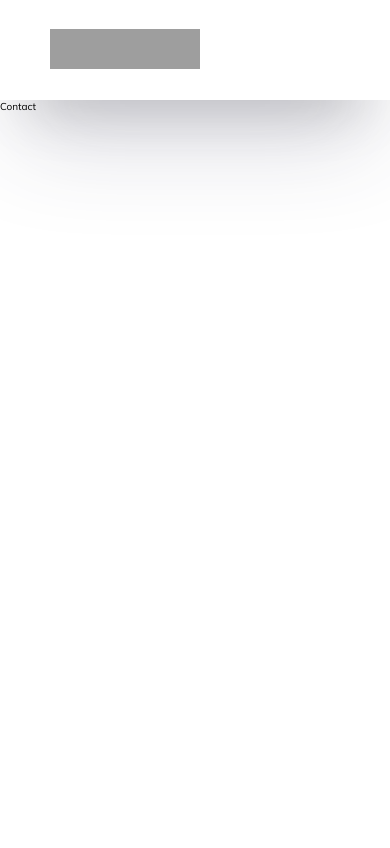
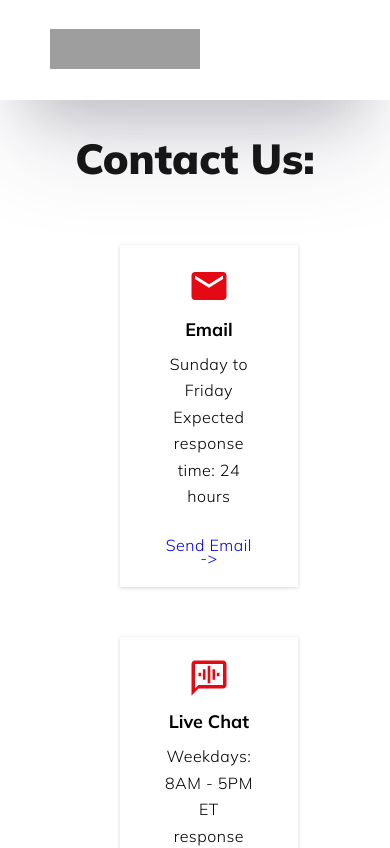
Before and after one commit to naushadraien/Nextjs-Netflix, a Next.js app: page /contact in a window 390 px wide. Shown: the top 848 px of the page. Built offline with nearby package versions, Linux system fonts and the light colour scheme; grey boxes are pictures that could not be loaded.

Commit message:
mongoDB connection code is added

```diff
--- a/package.json
+++ b/package.json
@@ -11,8 +11,11 @@
   "dependencies": {
     "eslint": "8.39.0",
     "eslint-config-next": "13.3.2",
+    "mongodb": "^5.3.0",
+    "mongoose": "^7.1.0",
     "next": "13.3.2",
     "react": "18.2.0",
-    "react-dom": "18.2.0"
+    "react-dom": "18.2.0",
+    "react-icons": "^4.8.0"
   }
 }
--- /dev/null
+++ b/src/app/components/ContactCard.jsx
@@ -0,0 +1,49 @@
+import styles from '@/app/styles/contact.module.css'
+import Link from 'next/link';
+import { MdEmail,MdVoiceChat,MdForum } from "react-icons/md";
+
+const ContactCard = () => {
+  return (
+    <div>
+        <div className={styles.container}>
+            <div className={styles.grid}>
+                <div className={styles.grid_card}>
+                    {/* i tag is used for adding the icon */}
+                    <i >
+                        <MdEmail/> {/* MdEmail is the icon for the email */}
+                    </i>
+                    <h2>Email</h2>
+                    <p>Sunday to Friday Expected</p>
+                    <p className={styles.last_para}>response time: 24 hours</p>
+                    <Link href='mailto:naushadraien5@gmail.com'>Send Email <span>-&gt;</span></Link>
+                </div>
+
+                <div className={styles.grid_card}>
+                    {/* i tag is used for adding the icon */}
+                    <i >
+                        <MdVoiceChat/> {/* MdVoiceChat is the icon for the email */}
+                    </i>
+                    <h2>Live Chat</h2>
+                    <p>Weekdays: 8AM - 5PM ET</p> {/* ET is the Eastern Time */}
+                    <p className={styles.last_para}>response time: 24 hours</p>
+                    <Link href='/'>Chat Now <span>-&gt;</span></Link>
+                </div>
+
+                <div className={styles.grid_card}>
+                    {/* i tag is used for adding the icon */}
+                    <i >
+                        <MdForum/> {/* MdForum is the icon for the email */}
+                    </i>
+                    <h2>Community Forum</h2>
+                    <p>Sunday to Friday Expected</p>
+                    <p className={styles.last_para}>response time: 24 hours</p>
+                    <Link href='/' target='_blank'>Ask the Community <span>-&gt;</span></Link>
+                </div>
+
+            </div>
+        </div>
+    </div>
+  )
+}
+
+export default ContactCard
--- /dev/null
+++ b/src/app/components/ContactForm.jsx
@@ -0,0 +1,100 @@
+"use client"; //because useState works only in client side and client component is used when we have to use react hooks and handling events where as server component is used when dealing with API calls and fetching data from database
+import styles from "@/app/styles/contact.module.css";
+import { Mulish } from "next/font/google";
+import { useState } from "react";
+
+const mulish = Mulish({
+  weight: ["300", "400", "500", "600", "700", "800", "900"],
+  subsets: ["latin"],
+  display: "swap",
+});
+
+const ContactForm = () => {
+  const [user, setUser] = useState({});
+
+  const getUsers = (e) => {
+    setUser({ ...user, [e.target.name]: e.target.value }); //this is for targetting the name component of the form that is assigned as value
+    console.log(user);
+  };
+
+  const handleSubmit = (e) => {
+    e.preventDefault();
+    console.log(user);
+  };
+
+  return (
+    <form className={styles.contact_form} onSubmit={handleSubmit}>
+      <div className={styles.input_field}>
+        <label htmlFor="username" className={styles.label}>
+          {" "}
+          Enter Your Name:
+        </label>
+        <input
+          type="text"
+          name="username"
+          id="username"
+          placeholder="Enter Your Name"
+          className={mulish.className}
+          onChange={getUsers}
+          required
+          autoComplete="off"
+        />
+      </div>
+
+      <div className={styles.input_field}>
+        <label htmlFor="phone" className={styles.label}>
+          {" "}
+          Enter Your Phone:
+        </label>
+        <input
+          type="tel"
+          name="phone"
+          id="phone"
+          placeholder="Enter Your Phone"
+          className={mulish.className}
+          onChange={getUsers}
+          required
+        />
+      </div>
+
+      <div className={styles.input_field}>
+        <label htmlFor="email" className={styles.label}>
+          {" "}
+          Enter Your Email:
+        </label>
+        <input
+          type="email"
+          name="email"
+          id="email"
+          placeholder="Enter Your Email"
+          className={mulish.className}
+          onChange={getUsers}
+          required
+        />
+      </div>
+
+      <div className={styles.input_field}>
+        <label htmlFor="message" className={styles.label}>
+          {" "}
+          Your Message:
+        </label>
+        <textarea
+          name="message"
+          id="message"
+          placeholder="Enter Your Message"
+          className={mulish.className}
+          rows={5}
+          onChange={getUsers}
+          required
+        />
+      </div>
+      <div>
+        <button type="submit" className={mulish.className}>
+          Message Me
+        </button>
+      </div>
+    </form>
+  );
+};
+
+export default ContactForm;
--- a/src/app/contact/page.jsx
+++ b/src/app/contact/page.jsx
@@ -1,8 +1,36 @@
+import ContactCard from "../components/ContactCard";
+import styles from "@/app/styles/contact.module.css";
+import ContactForm from "../components/ContactForm";
 
 const Contact = () => {
   return (
-    <div>Contact</div>
-  )
-}
+    <>
+      <div className={styles.container}>
+        <h1>Contact Us:</h1>
+
+        <ContactCard />
+
+        <section className={styles.contact_section}>
+          <h2>
+            We&apos;d love to hear <span>from you</span>
+          </h2>
+          <ContactForm />
+        </section>
+
+        {/* This iframe is for map which was taken from google map */}
+        <iframe
+            src="https://www.google.com/maps/embed?pb=!1m18!1m12!1m3!1d3565.93209911412!2d85.7970654!3d26.6506564!2m3!1f0!2f0!3f0!3m2!1i1024!2i768!4f13.1!3m3!1m2!1s0x39ec43653122d935%3A0x914bcfc8af5242ce!2sJaleshwor%2045700!5e0!3m2!1sen!2snp!4v1682944134958!5m2!1sen!2snp"
+            width={600}
+            height={450}
+            style={{ border: 0 }}
+            allowfullscreen=""
+            loading="lazy"
+            referrerpolicy="no-referrer-when-downgrade"
+            className={styles.mapping}
+          ></iframe>
+      </div>
+    </>
+  );
+};
 
 export default Contact;
--- /dev/null
+++ b/src/app/styles/contact.module.css
@@ -0,0 +1,134 @@
+
+
+.container{
+    padding: 0 6rem;
+    margin: 0 auto;
+    text-align: center;
+}
+
+.container h1{
+    margin-top: 3.2rem;
+    font-size: 4.2rem;
+}
+
+.grid{
+    display: grid;
+    grid-template-columns: repeat(3, 1fr);
+    gap: 5rem;
+    margin: 6rem auto;
+}
+
+.grid_card{
+    padding: 2rem 4rem;
+    text-align: center;
+    box-shadow: rgba(0, 0, 0, 0.16) 0px 1px 4px;
+    background-color: #fff;
+}
+
+.grid_card span {
+    display: inline-block;
+    transition: transform 200ms;
+}
+
+.grid_card h2{
+    font-size: 1.8rem;
+    margin-bottom: 1rem;
+}
+
+.grid_card p{
+    margin: 0;
+}
+
+.grid_card p:last-child{
+    margin-bottom: 3.2rem;
+}
+
+.grid_card .last_para{
+    margin-bottom: 3.2rem;
+}
+
+.grid_card i{
+    font-size: 4.2rem;
+    color: #e50914;
+}
+
+
+/*for the main contact two section*/
+
+.contact_section{
+    margin: 6rem auto;
+    display: flex;
+    flex-direction: column;
+    justify-content: center;
+    align-items: center;
+
+}
+
+
+.contact_section span{
+    color: #e50914;
+}
+
+.contact_form{
+    max-width: 48rem;
+    min-width: 32rem;
+    padding: 3.2rem;
+    box-shadow: rgba(0, 0, 0, 0.16) 0px 1px 4px;
+    text-align: left;
+}
+
+.input_field{
+    margin-bottom: 2rem;
+}
+
+.label{
+    font-size: 1.5rem;
+    display: block;
+    text-transform: capitalize;
+}
+
+.contact_form input, .contact_form textarea{
+    display: block;
+    border: none;
+    width: 100%;
+    margin-top: .5rem;
+    padding: .8rem 1rem;
+    border-radius: .3rem;
+    box-shadow: rgba(0, 0, 0, 0.02) 0px 1px 3px 0px, rgba(27, 31, 35, 0.15) 0px 0px 0px 1px;
+}
+
+
+.success_msg{
+    color: #a8e48a;
+}
+
+.error_msg{
+    color: red;
+}
+
+
+.mapping{
+    width: 100%;
+}
+
+@media screen and (max-width: 999px) {
+    .grid{
+        display: grid;
+        grid-template-columns: 1fr 1fr;
+        gap: 5rem;
+        margin: 6rem auto;
+    }
+
+}
+
+
+
+@media screen and (max-width: 780px) {
+    .grid{
+        display: grid;
+        grid-template-columns: 1fr;
+        gap: 5rem;
+        margin: 6rem auto;
+    }
+
+}
```
Also changed, not shown: src/models/contact.js (added, +31 -0 lines), src/utils/MondodbConnect.js (added, +45 -0 lines), 1 other file (tests, documents, lock files or other folders).
